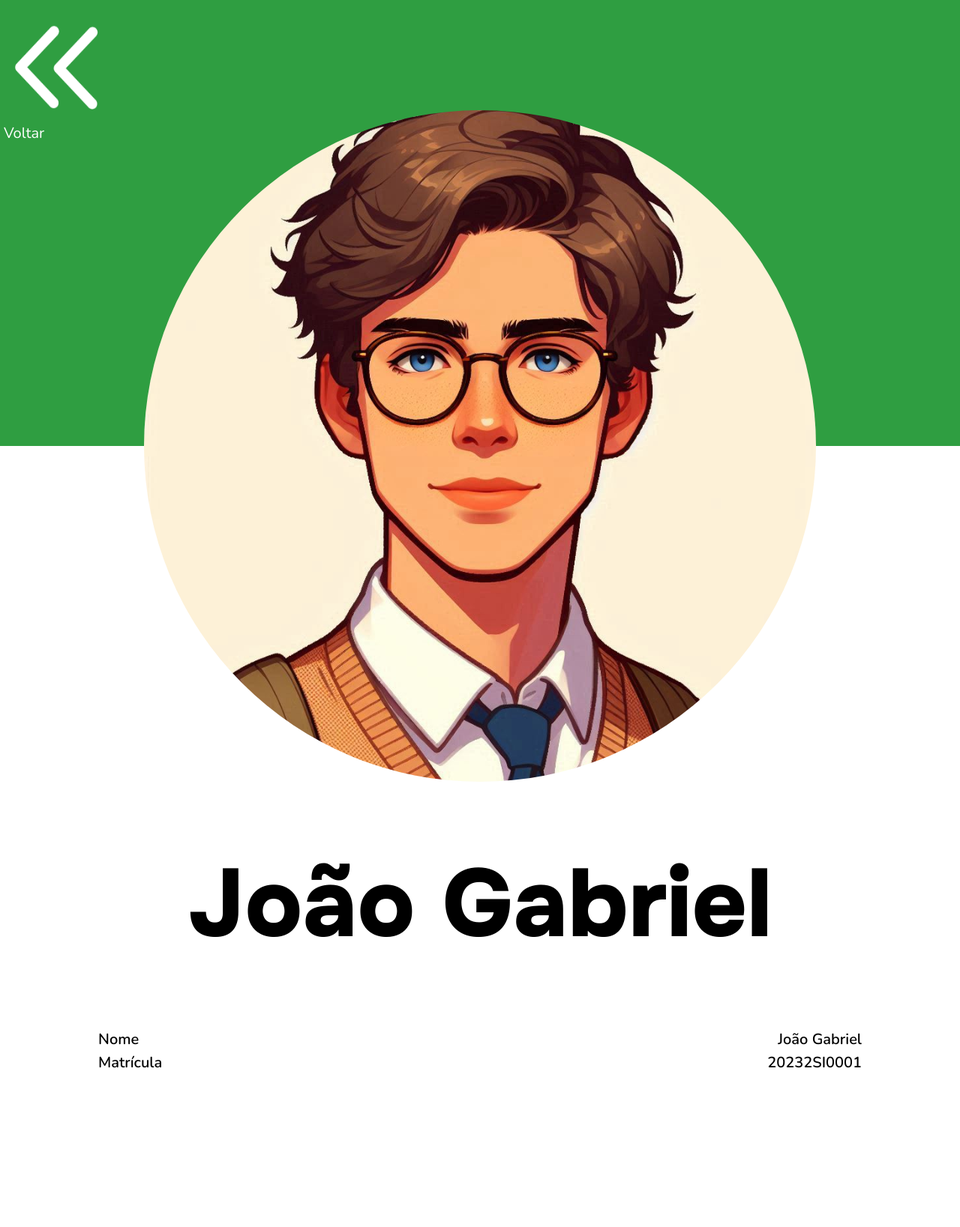
After one commit to gustavosx1/Projeto-SBDE, a PHP site: page /Principal/perfil.php in a window 1280 px wide. The commit adds this page. Shown: the whole page at 75% size. Run offline with PHP 8.4, Linux system fonts and the light colour scheme.

Commit message:
Mais telas

```diff
--- a/QrMeal/cadastro.php
+++ b/QrMeal/Inicio/cadastro.php
@@ -25,7 +25,7 @@ if ($_SERVER['REQUEST_METHOD'] == 'POST') {
     <meta charset="UTF-8">
     <meta name="viewport" content="width=device-width, initial-scale=1.0">
     <title>Cadastro - Restaurante Universitário</title>
-    <link rel="stylesheet" href="style.css">
+    <link rel="stylesheet" href="../style.css">
     <?php include 'config.php' ?>
 </head>
 
@@ -33,13 +33,13 @@ if ($_SERVER['REQUEST_METHOD'] == 'POST') {
     <div class="topo">
         <div class="voltar">
             <a href="index.php">
-                <img src="midia/voltar.png" alt="">
+                <img src="../midia/voltar.png" alt="">
                 <p>Voltar</p>
             </a>
         </div>
     </div>
     <div class="topo">
-        <img src="midia/QrMeal1.png" alt="">
+        <img src="../midia/QrMeal1.png" alt="">
     </div>
     <div class="info">
         <h2>Cadastro</h2>
--- a/QrMeal/index.php
+++ b/QrMeal/Inicio/index.php
@@ -5,13 +5,13 @@
     <meta charset="UTF-8">
     <meta name="viewport" content="width=device-width, initial-scale=1.0">
     <title>Login - Restaurante Universitário</title>
-    <link rel="stylesheet" href="style.css">
+    <link rel="stylesheet" href="../style.css">
     <?php include 'config.php' ?>
 </head>
 
 <body>
     <div class="topo padtop">
-        <img src="midia/QrMeal1.png" alt="">
+        <img src="../midia/QrMeal1.png" alt="">
     </div>
     <h1>QrMeal</h1>
     <div class="entrar">
@@ -20,7 +20,7 @@
     </div>
     <div class="acessibilidade">
         <a href="" onclick="altoContraste()">
-            <img src="midia/Constraste.png" alt="">
+            <img src="../midia/Constraste.png" alt="">
             <p>Alto Contraste</p>
         </a>
     </div>
--- a/QrMeal/trocaSenha.php
+++ b/QrMeal/Inicio/trocaSenha.php
@@ -33,7 +33,7 @@ if ($_SERVER['REQUEST_METHOD'] == 'POST') {
     <meta charset="UTF-8">
     <meta name="viewport" content="width=device-width, initial-scale=1.0">
     <title>Login - Restaurante Universitário</title>
-    <link rel="stylesheet" href="style.css">
+    <link rel="stylesheet" href="../style.css">
     <?php include 'config.php' ?>
 </head>
 
@@ -41,13 +41,13 @@ if ($_SERVER['REQUEST_METHOD'] == 'POST') {
     <div class="topo">
         <div class="voltar">
             <a href="index.php">
-                <img src="midia/voltar.png" alt="">
+                <img src="../midia/voltar.png" alt="">
                 <p>Voltar</p>
             </a>
         </div>
     </div>
     <div class="topo">
-        <img src="midia/QrMeal1.png" alt="">
+        <img src="../midia/QrMeal1.png" alt="">
     </div>
     <h2>Esqueceu a senha</h2>
     <div class="info">
--- /dev/null
+++ b/QrMeal/Principal/perfil.php
@@ -0,0 +1,43 @@
+<?php
+
+?>
+
+<!DOCTYPE html>
+<html lang="pt-BR">
+
+<head>
+    <meta charset="UTF-8">
+    <meta name="viewport" content="width=device-width, initial-scale=1.0">
+    <title>Login - Restaurante Universitário</title>
+    <link rel="stylesheet" href="../style.css">
+    <?php include '../Inicio/config.php' ?>
+</head>
+
+<body>
+    <div class="topo green padbot">
+        <div class="voltar">
+            <a href="menu.php">
+                <img src="../midia/voltar.png" alt="">
+                <p>Voltar</p>
+            </a>
+        </div>
+    </div>
+    <div id="perfil">
+        <img src="../midia/Foto Teste.png" alt="">
+    </div>
+    <div class="info menu white" style="padding-top: 40%; height:60% !important">
+        <h3>João Gabriel</h3>
+        <table>
+            <tr>
+                <td>Nome</td>
+                <td class="right">João Gabriel</td>
+            </tr>
+            <tr>
+                <td>Matrícula</td>
+                <td class="right">20232SI0001</td>
+            </tr>
+        </table>
+    </div>
+</body>
+
+</html>
--- a/QrMeal/style.css
+++ b/QrMeal/style.css
@@ -1,30 +1,21 @@
-@import url('https://fonts.googleapis.com/css2?family=Fjalla+One&family=Nunito:ital,wght@0,200..1000;1,200..1000&family=Onest:wght@100..900&display=swap');
+/* ==========================
+   1. Importação de fontes
+   ========================== */
+@import url('https://fonts.googleapis.com/css2?family=Fjalla+One&family=Noto+Sans:ital,wght@0,100..900;1,100..900&family=Nunito:ital,wght@0,200..1000;1,200..1000&family=Onest:wght@100..900&display=swap');
 
+/* ==========================
+      2. Variáveis globais
+      ========================== */
 :root {
     --cor-fundo-normal: rgb(30, 50, 49);
 }
 
+/* ==========================
+      3. Estilização global
+      ========================== */
 * {
     font-family: "Nunito";
     color: black;
-}
-
-h1,
-h2,
-h4,
-h5,
-h6 {
-    font-family: "Fjalla One" !important;
-}
-
-h3 {
-    font-size: 10vw;
-    text-align: center;
-    margin: -1px;
-    padding: 20px !important;
-    color: black;
-    font-weight:800 !important;
-    font-family: "Onest" !important;
 }
 
 body {
@@ -37,108 +28,27 @@ body {
     width: 100vw;
 }
 
-.container {
-    background-color: #ffffff;
-    padding: 20px;
-    border-radius: 8px;
-    box-shadow: 0 0 10px rgba(0, 0, 0, 0.1);
-    width: 100%;
-    max-width: 400px;
-    text-align: center;
+/* Links */
+a {
+    color: #2f9e41;
+    text-decoration: none;
+    margin-top: 10px;
+    display: inline-block;
 }
 
-.acessibilidade>a {
-    width: 100%;
-    margin-top: 20%;
-    display: flex;
-    flex-direction: column;
-    align-items: center;
-    justify-content: center;
+a:hover {
+    text-decoration: underline;
 }
 
-.acessibilidade>a>img {
-    /* margin: 20px auto; */
-    width: 20%;
-    filter: invert(1);
-}
-
-.acessibilidade>a>p {
-    margin-top: -2px;
-    font-size: 25px;
-    text-align: center;
-    font-weight: bold;
-    color: white;
-}
-
-.padtop{
-    padding-top: 10% !important;
-}
-
-.topo {
-    display: flex;
-    /* flex-direction: column; */
-    align-items: center;
-    justify-content: center;
-    width: 100vw;
-    /* background-color: #0056b3; */
-}
-
-.topo>img {
-    /* filter: drop-shadow(0px 0px 5px white); */
-    width: 40% !important;
-}
-
-.voltar {
-    display: flex;
-    flex-direction: column;
-    align-items: flex-start;
-    justify-content: center;
-    width: 100%;
-    margin-left: 5px;
-}
-
-.voltar>a {
-    width: 12%;
-}
-#sair {
-    display: flex;
-    flex-direction: column;
-    align-items: flex-end;
-    margin-right: 20px;
-    justify-content: center;
-    width: 100%;
-    margin-left: 5px;
-}
-
-.white{
-    background-color: white !important;
-}
-
-#sair>img {
-    width: 12%;
-}
-#sair>p {
-    margin-top: 0px;
-    font-size: 20px;
-    font-weight: bold;
-}
-
-
-.voltar img {
-    width: 100%;
-    filter: invert(1);
-}
-
-.voltar p {
-    font-size: 20px;
-    margin-top: -5px;
-    color: white;
-}
-
-.input {
-    display: flex;
-    flex-direction: column;
-    width: 100%;
+/* ==========================
+      4. Tipografia
+      ========================== */
+h1,
+h2,
+h4,
+h5,
+h6 {
+    font-family: "Fjalla One" !important;
 }
 
 h1 {
@@ -155,55 +65,14 @@ h2 {
     color: white;
 }
 
-
-form {
-    display: flex;
-    flex-direction: column;
-    align-items: center;
-    justify-content: center;
-    width: 80%;
-}
-
-.info {
-    width: 100%;
-    /* display: block; */
-    display: flex;
-    flex-direction: column;
-    align-items: center;
-    justify-content: center;
-    padding-bottom: 50px;
-}
-
-.menu {
-    background-color: #01F892;
-    height: 80%;
-    justify-content: start !important;
-    padding-top: 10%;
-}
-
-.menu>form>a {
-    margin-top: 50px !important;
-    padding: 20px;
-}
-
-label {
-    display: flex;
-    justify-content: flex-start;
-    margin: 0 0 5px 0;
-    font-weight: bold;
-    width: 100%;
-    color: white;
-    font-size: 20px;
-}
-.white>#logo{
-    filter: invert(1);
-}
-.codigo {
-    display: flex;
-}
-
-.codigo>button {
-    font-size: 20px;
+h3 {
+    font-size: 10vw;
+    text-align: center;
+    margin: -2px 0px;
+    padding: 20px !important;
+    color: black;
+    font-weight: 800 !important;
+    font-family: "Onest" !important;
 }
 
 .aviso {
@@ -211,21 +80,75 @@ label {
     color: white;
 }
 
-input {
-    margin: 0 0 15px 0;
-    width: 100%;
-    border-radius: 15px;
-    border: solid 3px black;
-    padding: 10px 5px;
-    font-size: 20px;
+/* ==========================
+      5. Classes utilitárias
+      ========================== */
+.white {
+    background-color: #ffffff !important;
 }
 
-#logo {
-    width: 30% !important;
-
+.white>#logo {
+    filter: invert(1);
 }
 
+.white p {
+    color: black !important;
+}
 
+.white .voltar img {
+    filter: invert(0) !important;
+}
+
+.padtop {
+    padding-top: 10% !important;
+}
+
+table {
+    margin-top: 5%;
+    width: 80%;
+    font-family: "Noto Sans";
+    font-weight: 600;
+    font-size: 20px;
+    /* background-color: #0056b3; */
+    /* border-collapse: collapse; */
+}
+
+td {
+    /* border: 1px solid; */
+    /* border: 2px solid; */
+}
+
+.right {
+    text-align: right;
+}
+
+/* ==========================
+      6. Layout e Containers
+      ========================== */
+.container {
+    background-color: #ffffff;
+    padding: 20px;
+    border-radius: 8px;
+    box-shadow: 0 0 10px rgba(0, 0, 0, 0.1);
+    width: 100%;
+    max-width: 400px;
+    text-align: center;
+}
+
+.topo {
+    display: flex;
+    align-items: center;
+    justify-content: center;
+    width: 100vw;
+}
+
+.topo>img {
+    width: 40% !important;
+}
+
+/* ==========================
+      7. Botões e Interações
+      ========================== */
 button,
 .button {
     text-align: center;
@@ -245,26 +168,171 @@ button,
 
 .btwhite {
     background-color: #fafafa;
-    color: black
+    color: black;
 }
 
-div.entrar {
-    display: block;
-    margin: auto;
-    /* background-color: aqua; */
-    /* padding: auto; */
+/* ==========================
+      8. Formulários
+      ========================== */
+form {
+    display: flex;
+    flex-direction: column;
+    align-items: center;
+    justify-content: center;
     width: 80%;
 }
 
-a {
-    color: #2f9e41;
-    text-decoration: none;
-    margin-top: 10px;
-    display: inline-block;
+.input {
+    display: flex;
+    flex-direction: column;
+    width: 100%;
 }
 
-a:hover {
-    text-decoration: underline;
+label {
+    display: flex;
+    justify-content: flex-start;
+    margin: 0 0 5px 0;
+    font-weight: bold;
+    width: 100%;
+    color: white;
+    font-size: 20px;
+}
+
+input {
+    margin: 0 0 15px 0;
+    width: 100%;
+    border-radius: 15px;
+    border: solid 3px black;
+    padding: 10px 5px;
+    font-size: 20px;
+}
+
+/* ==========================
+      9. Elementos diversos
+      ========================== */
+.acessibilidade>a {
+    width: 100%;
+    margin-top: 20%;
+    display: flex;
+    flex-direction: column;
+    align-items: center;
+    justify-content: center;
+}
+
+.acessibilidade>a>img {
+    width: 20%;
+    filter: invert(1);
+}
+
+.acessibilidade>a>p {
+    margin-top: -2px;
+    font-size: 25px;
+    text-align: center;
+    font-weight: bold;
+    color: white;
+}
+
+.voltar {
+    display: flex;
+    flex-direction: column;
+    align-items: flex-start;
+    justify-content: center;
+    width: 100%;
+    margin-left: 5px;
+}
+
+.voltar>a {
+    width: 12%;
+}
+
+.voltar img {
+    width: 100%;
+    filter: invert(1);
+}
+
+.voltar p {
+    font-size: 20px;
+    margin-top: -5px;
+    color: white;
+}
+
+#sair {
+    display: flex;
+    flex-direction: column;
+    align-items: center;
+    margin-right: 20px;
+    justify-content: center;
+    margin-left: 5px;
+    width: 10% !important;
+}
+
+#sair>img {
+    padding-left: 6px !important;
+    width: 100%;
+}
+
+#sair>p {
+    margin: 0 !important;
+    padding: 0 !important;
+    font-size: 20px;
+    font-weight: bold;
+}
+
+#perfil {
+    /* margin: -20% 0; */
+    display:flex;
+    justify-content: center;
+    align-items: center;
+    height: 0% !important;
+}
+
+#perfil>img {
+    width: 70%;
+    border-radius: 50%;
+    object-fit: cover;
+}
+
+.info {
+    width: 100%;
+    /* display: block; */
+    display: flex;
+    flex-direction: column;
+    align-items: center;
+    justify-content: center;
+    padding-bottom: 50px;
+}
+
+
+.separa {
+    justify-content: space-between !important;
+}
+
+.green {
+
+    background-color: #2f9e41;
+}
+
+.menu {
+    height: 70%;
+    justify-content: start !important;
+    padding-top: 10%;
+}
+
+.menu>form>a {
+    margin-top: 50px !important;
+    padding: 20px;
+}
+
+.padbot{
+    padding-bottom: 30%;
+}
+
+.codigo {
+    display: flex;
+}
+
+.codigo>button {
+    font-size: 20px;
 }
 
 .erro {
@@ -274,3 +342,13 @@ a:hover {
 .sucesso {
     color: green;
 }
+
+#logo {
+    width: 30% !important;
+}
+
+div.entrar {
+    display: block;
+    margin: auto;
+    width: 80%;
+}
```
Also changed, not shown: QrMeal/Inicio/codigoSenha.php (renamed from QrMeal/codigoSenha.php, +3 -30 lines), QrMeal/Inicio/login.php (renamed from QrMeal/login.php, +8 -8 lines), QrMeal/Principal/menu.php (renamed from QrMeal/menu.php, +9 -9 lines), QrMeal/Inicio/conexao.php (renamed from QrMeal/conexao.php), QrMeal/Inicio/config.php (renamed from QrMeal/config.php), QrMeal/Inicio/logout.php (renamed from QrMeal/logout.php), QrMeal/Principal/sobre.php (added), QrMeal/midia/Foto Teste.png (added).
